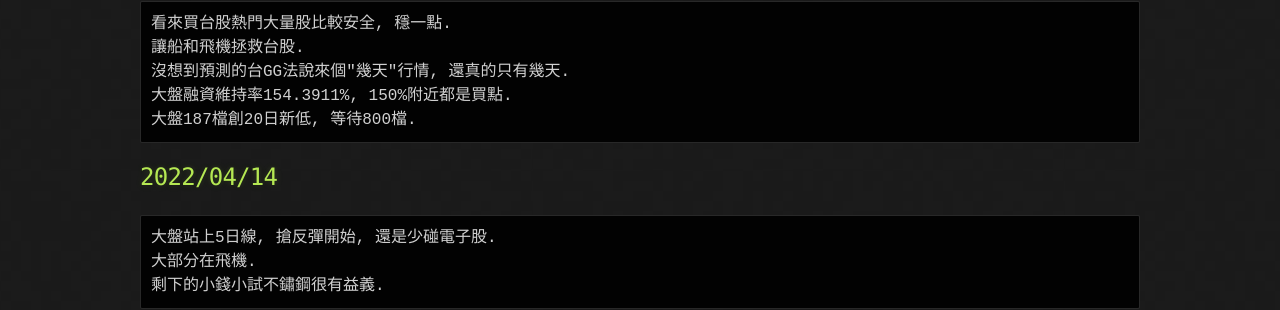
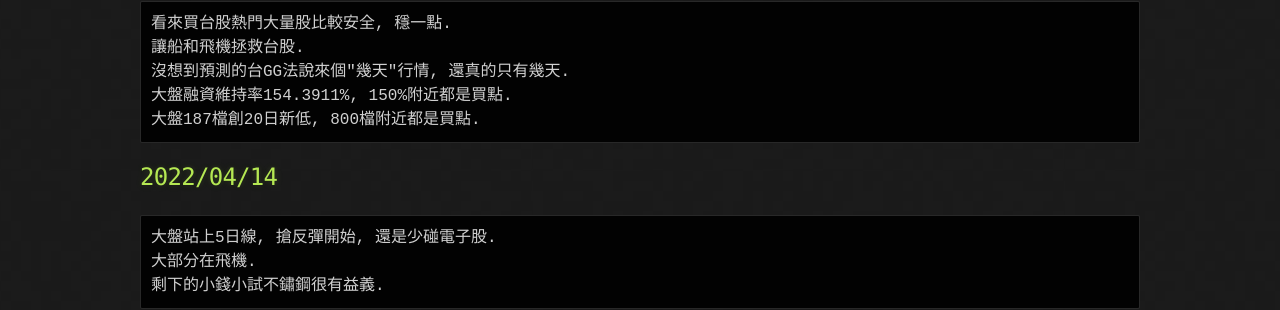
Before and after one commit to lepg5487/Stock_God, a Jekyll site: the page built from index.md, in a window 1280 px wide and 900 px high. Shown: the part 362-672 px from the top of the window. Built offline with Jekyll 4.4.1, drawn with Linux system fonts in a browser that asks for light colours; our own code applies the rules of GitHub Pages for plain Markdown files.

Commit message:
Update index.md

````diff
--- a/index.md
+++ b/index.md
@@ -12,7 +12,7 @@ layout: testlayouts
 讓船和飛機拯救台股.
 沒想到預測的台GG法說來個"幾天"行情, 還真的只有幾天.
 大盤融資維持率154.3911%, 150%附近都是買點.
-大盤187檔創20日新低, 等待800檔.
+大盤187檔創20日新低, 800檔附近都是買點.
 ```
 
 ## 2022/04/14
````
